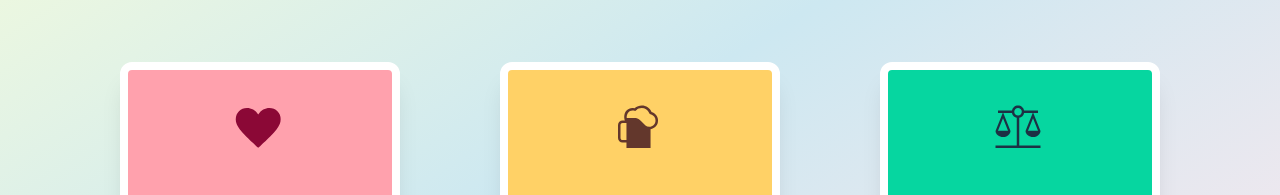
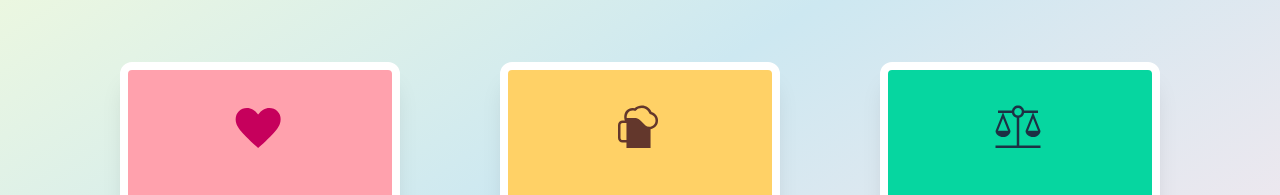
Before and after one commit to jamktiko/stripNsip, a SvelteKit app in the folder projekti/: page / in a window 1280 px wide. Shown: the part 286-481 px from the top of the page. Built offline with nearby package versions, Linux system fonts and the light colour scheme.

Commit message:
taas uus sydän

```diff
--- a/projekti/src/routes/+page.svelte
+++ b/projekti/src/routes/+page.svelte
@@ -27,7 +27,7 @@
 				'm-10 grid h-80 w-60 lg:h-85 lg:w-70 2xl:h-96 2xl:w-80 rounded-xl border-8 border-white bg-rose-300 text-rose-950 shadow-xl hover:shadow-xl/50 ',
 			takapuoliTW:
 				'm-10 grid h-80 w-60 lg:h-85 lg:w-70 2xl:h-96 2xl:w-80 rounded-xl border-8 border-white bg-parisuhdeteksti text-tekstit shadow-xl/30',
-			img: '/pics/favorite4.svg',
+			img: '/pics/favorite6.svg',
 			alt: 'sydän',
 			imgTWEtupuoli: 'min-w-20 max-w-20 max-w-20',
 			imgTWTakapuoli: 'min-w-20 max-w-20 max-w-20',
```
Also changed, not shown: projekti/static/pics/favorite6.svg (added).
